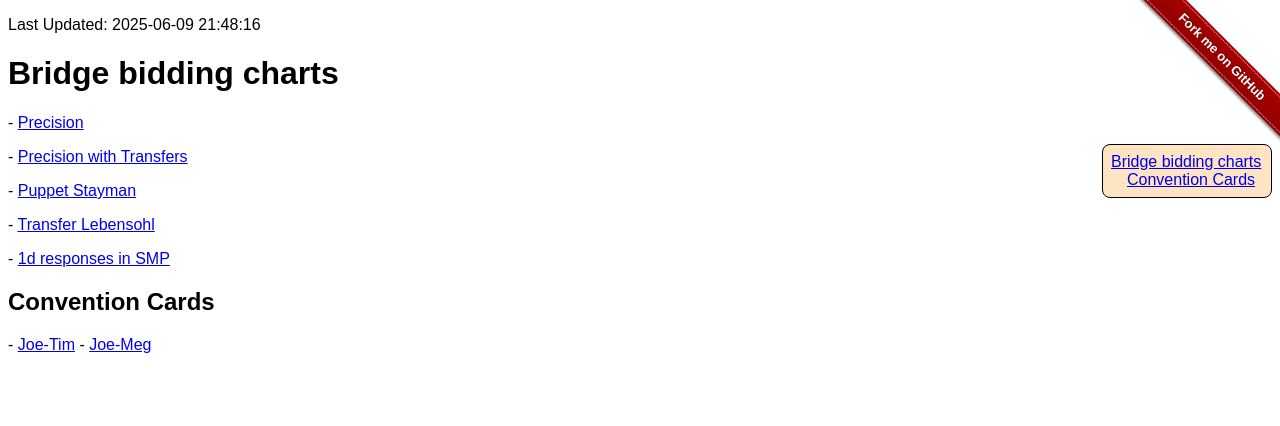
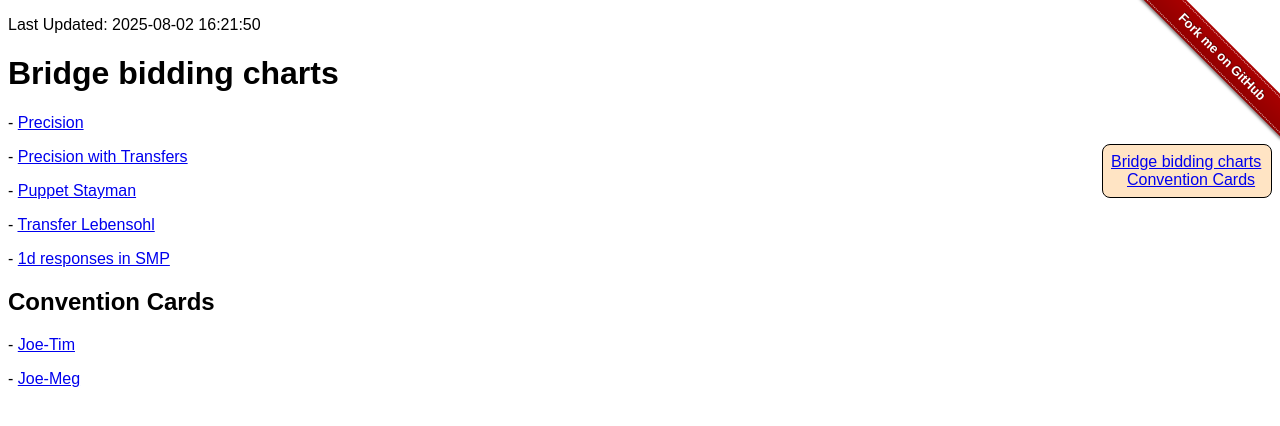
Before and after one commit to hildjj/bidding, a plain HTML site: page index.htm in a window 1280 px wide. Drawn offline with Linux system fonts and the light colour scheme.

Commit message:
deploy: bfa0c09b218f00ee7368346576ae40c67d8a358e

```diff
--- a/index.htm
+++ b/index.htm
@@ -182,7 +182,7 @@ main {
     </ul>
   </div>
   <main>
-    <p>Last Updated: 2025-06-09 21:48:16 </p>
+    <p>Last Updated: 2025-08-02 16:21:50 </p>
     <h1 id="bridge-bidding-charts" class="head"> Bridge bidding charts<a href="#bridge-bidding-charts" class="pilcrow">¶</a></h1>
     <p>- <a href=precision.htm>Precision</a> </p>
     <p>- <a href=precision-transfers.htm>Precision with Transfers</a> </p>
@@ -190,7 +190,8 @@ main {
     <p>- <a href=transfer-lebensohl.htm>Transfer Lebensohl</a> </p>
     <p>- <a href=smp-1d.htm>1d responses in SMP</a> </p>
     <h2 id="convention-cards" class="head"> Convention Cards<a href="#convention-cards" class="pilcrow">¶</a></h2>
-    <p>- <a href=Joe-Tim-Precision.pdf>Joe-Tim</a> - <a href=ConventionCard-Joe_Meg.pdf>Joe-Meg</a> </p>
+    <p>- <a href=Joe-Tim-Precision.pdf>Joe-Tim</a> </p>
+    <p>- <a href=ConventionCard-Joe_Meg.pdf>Joe-Meg</a> </p>
   </main>
 </body>
 </html>
```
Also changed, not shown: precision.htm (+1 -1 lines), puppet.htm (+1 -1 lines), smp-1d.htm (+1 -1 lines), transfer-lebensohl.htm (+1 -1 lines), 1 other file.
